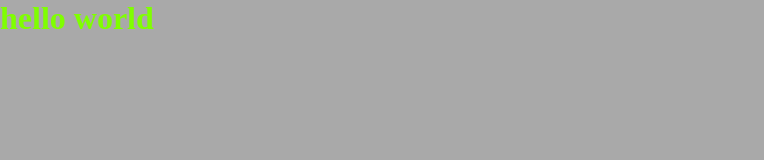
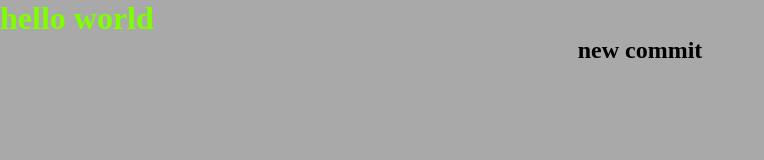
Before and after one commit to Serhii7374/advance, a plain HTML site: page index.html in a window 1280 px wide. Shown: the whole page, without its empty margins (0-764 px from the left). Drawn offline with Linux system fonts and the light colour scheme.

Commit message:
second commit

```diff
--- a/css/main.css
+++ b/css/main.css
@@ -9,3 +9,6 @@
 body{
     background-color: darkgray;
 }
+h2{
+    text-align: center;
+}
--- a/index.html
+++ b/index.html
@@ -8,5 +8,6 @@
 </head>
 <body>
     <h1>hello world</h1>
+    <h2>new commit</h2>
 </body>
 </html>
```
